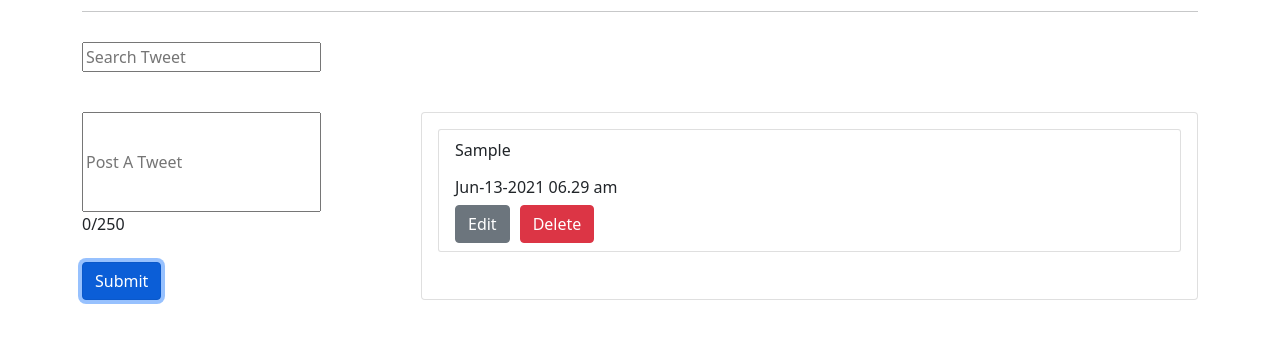
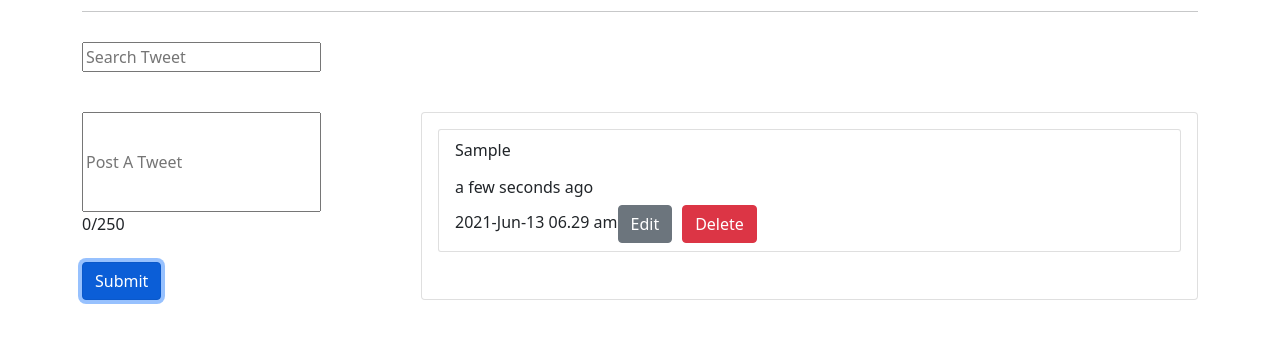
Before and after one commit to siaaam/tweet-tweet, a plain HTML site: page index.html in a window 1280 px wide. Both pictures are taken after typing "Sample" into the empty fields and a click on the button "Submit". Shown: the part 53-396 px from the top of the page. Drawn offline with nearby package versions, Linux system fonts and the light colour scheme.

Commit message:
relative time done

```diff
--- a/app.js
+++ b/app.js
@@ -44,7 +44,7 @@ let tweetData = getDataFromLS()
 displayData()
 function displayData(){
   tweetData.forEach(tweet => {
-    const {id,text,time} = tweet
+    const {id,text,time,unFomatTime} = tweet
     let li = document.createElement('li')
   li.className = 'list-group-item collection-item'
   li.id = `tweet-${id}`
@@ -55,8 +55,14 @@ function displayData(){
   dltButton.className = 'btn btn-danger dlt-tweet float-right'
   dltButton.textContent = 'Delete'
   let h6 = document.createElement('h6')
-  h6.textContent = time
+  // let update time
+  let updatedTime = dayjs(unFomatTime).fromNow()
+  h6.textContent = updatedTime
   li.append(h6)
+  let p1 = document.createElement('p1')
+  p1.className = 'our-time'
+  p1.textContent = time
+  li.append(p1)
   let editButton = document.createElement('button')
   editButton.className = 'btn btn-secondary edit-tweet float-right'
   editButton.textContent = 'Edit'
@@ -77,9 +83,11 @@ function addTweet(){
     } else {
       id = tweetData[tweetData.length - 1].id + 1
     }
+
     data.id = id
     data.text = postInputUI.value
-    data.time = dayjs().format('MMM-DD-YYYY hh.mm a')
+    data.unFomatTime = dayjs().format()
+    data.time = dayjs().format('YYYY-MMM-DD hh.mm a')
 
     if(data.text.length>0 && data.text.length < 250){
       tweetData.push(data)
@@ -104,6 +112,7 @@ itemGroup.addEventListener('click',modifyOrDltTweet)
 function modifyOrDltTweet(e){
   if(e.target.classList.contains('dlt-tweet')){
     let target = e.target.parentElement
+    // console.log(parseInt(target.id.split('-')[1]))
     target.remove()
     let id = parseInt(target.id.split('-')[1])
     deleteDataFromLS(id)
@@ -111,6 +120,7 @@ function modifyOrDltTweet(e){
     let idStr = e.target.parentElement.id
     let id = parseInt(idStr.split('-')[1])
     let foundData = tweetData.find(elem => elem.id === id)
+    console.log(foundData.text)
     let {text} = foundData
     // console.log(text)
     let liTxt = e.target.parentElement.firstElementChild.textContent
@@ -118,6 +128,7 @@ function modifyOrDltTweet(e){
     submitBtn.style.display = 'none'
     let updateBtn = `<button type="button" class="btn btn-primary btn-block btn-update">Update</button>`
     document.querySelector('.submit-tweet').insertAdjacentHTML('beforeend',updateBtn)
+
     document.querySelector('.btn-update').addEventListener('click',(e)=>{
       e.preventDefault()
       foundData.text = postInputUI.value
@@ -133,6 +144,8 @@ searchInput.addEventListener('keyup',searchTweet)
 function searchTweet(e){
 let items = Array.from(itemGroup.children)
 items.forEach(item => {
+  console.log(item.firstElementChild.textContent)
+  console.log(e.target.value)
   if(item.firstElementChild.textContent.indexOf(e.target.value) !== -1){
     item.style.display = 'block'
   }
```
Also changed, not shown: index.html (+1 -0 lines).
